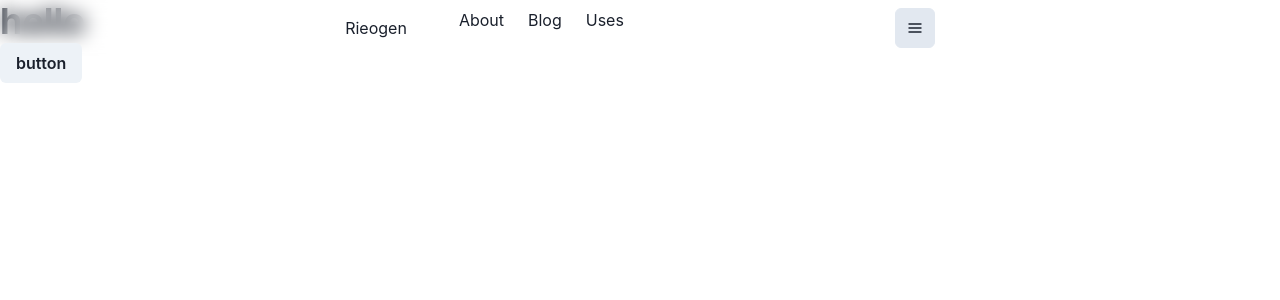
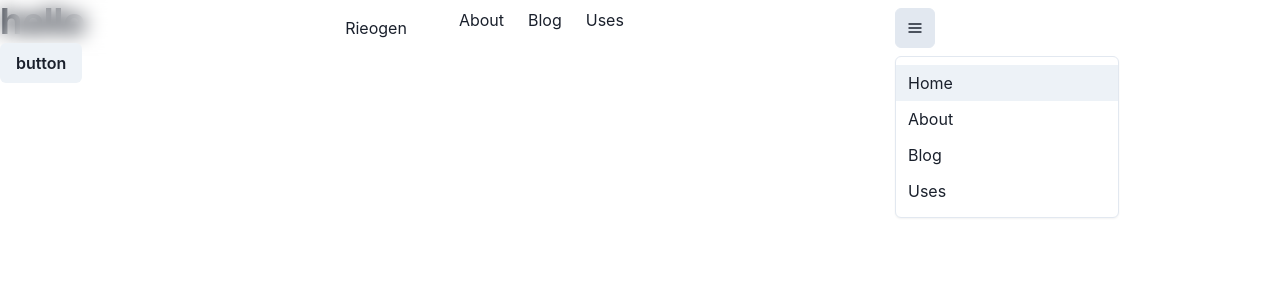
Before and after one commit to koto74/rierogen-homepage, a Next.js app: page / in a window 1280 px wide. Both pictures are taken after a click on the button "Options". Shown: the top 300 px of the page. Built offline with nearby package versions, Linux system fonts and the light colour scheme.

Commit message:
-add: hamberger menu

```diff
--- a/components/header.js
+++ b/components/header.js
@@ -67,13 +67,27 @@ const Header = () => {
                     align="right"
                     ml={2}
                 >
-                    <Menu isLazy id="navbar-menu">
+                    <Menu isLazy>
                         <MenuButton
                             as={IconButton}
                             icon={<HamburgerIcon />}
                             variant="outline"
                             aria-label="Options"
                         />
+                        <MenuList>
+                            <MenuItem href="/">
+                                Home
+                            </MenuItem>
+                            <MenuItem href="/about">
+                                About
+                            </MenuItem>
+                            <MenuItem href="/blog">
+                                Blog
+                            </MenuItem>
+                            <MenuItem href="/uses">
+                                Uses
+                            </MenuItem>
+                        </MenuList>
                     </Menu>
                 </Box>
             </Container>
```
